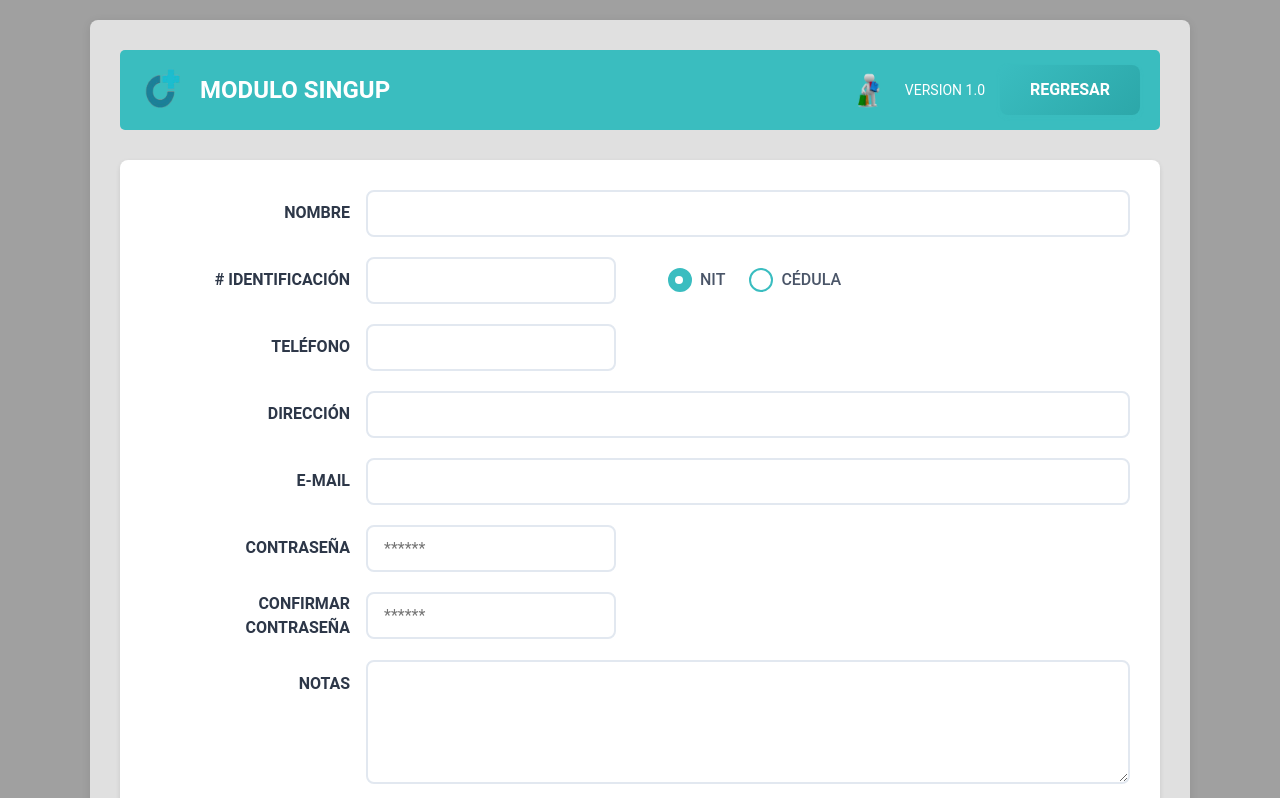
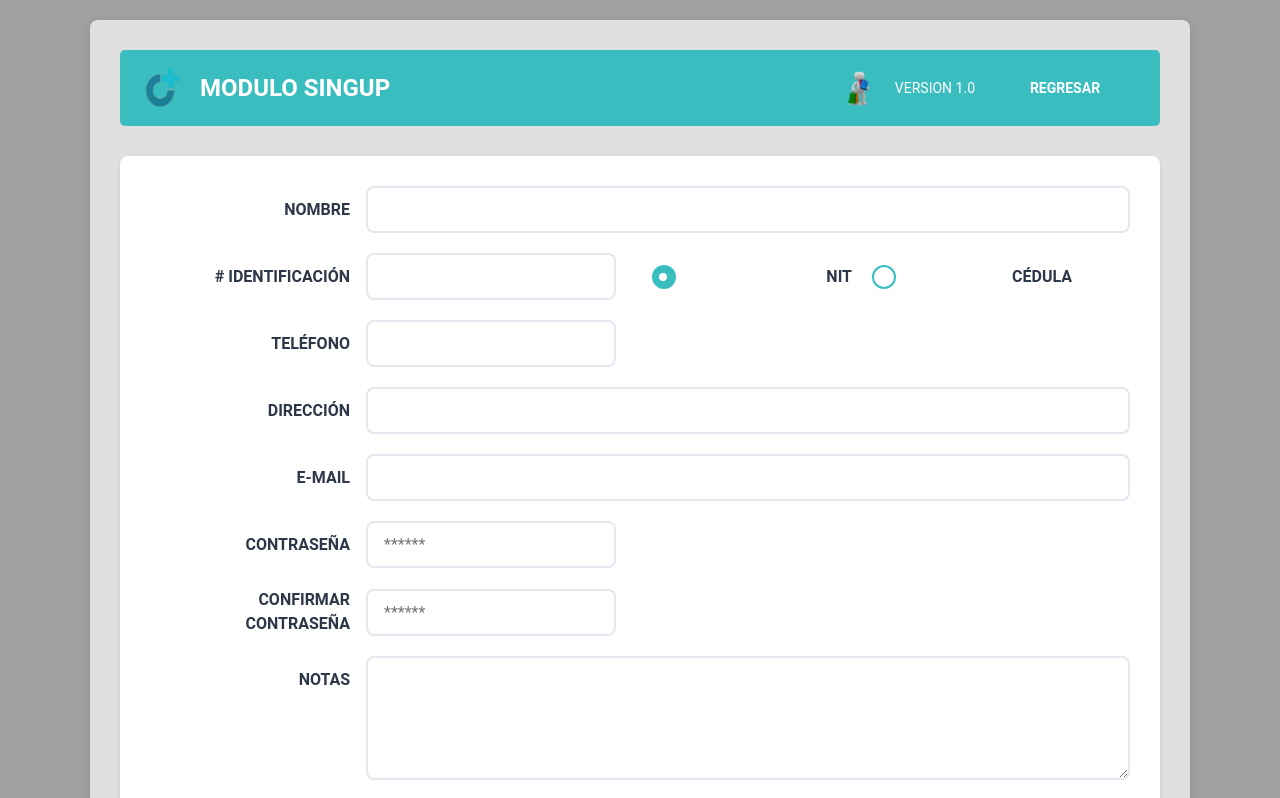
Before and after one commit to DanielFernandoVelazco/tundama-system, a React (Create React App) app in the folder frontend/: page /signup in a window 1280 px wide. Shown: the top 798 px of the page. Built offline with nearby package versions, Linux system fonts and the light colour scheme.

Commit message:
Modifica css signup

```diff
--- a/frontend/src/pages/SignUp/SignUp.css
+++ b/frontend/src/pages/SignUp/SignUp.css
@@ -1,4 +1,4 @@
-/* ===== SIGNUP MODULE - ESTILOS OPTIMIZADOS ===== */
+/* ===== SIGNUP MODULE - ESTILOS ESPECÍFICOS ===== */
 .client-module-container {
     max-width: 800px;
     margin: 2rem auto;
@@ -6,7 +6,7 @@
     padding: 0 1rem;
 }
 
-/* ===== GRUPOS DE FORMULARIO ===== */
+/* ===== GRUPOS DE FORMULARIO ESPECÍFICOS ===== */
 .form-group-signup {
     display: flex;
     align-items: center;
@@ -26,7 +26,7 @@
     line-height: 1.5;
 }
 
-/* ===== INPUTS BASE ===== */
+/* ===== INPUTS BASE ESPECÍFICOS ===== */
 .form-group-signup input[type="text"],
 .form-group-signup input[type="password"],
 .form-group-signup input[type="email"],
@@ -50,7 +50,7 @@
     box-shadow: 0 0 0 3px rgba(58, 189, 192, 0.1);
 }
 
-/* ===== VARIANTES DE INPUT ===== */
+/* ===== VARIANTES DE INPUT ESPECÍFICAS ===== */
 .form-group-signup input.read-only-input {
     background-color: #f7fafc;
     color: #718096;
@@ -58,22 +58,6 @@
     cursor: not-allowed;
 }
 
-.form-group-signup input.small-input {
-    max-width: 150px;
-    min-width: 150px;
-}
-
-.form-group-signup input.medium-input {
-    max-width: 250px;
-    min-width: 200px;
-}
-
-.form-group-signup input.full-width-input {
-    max-width: none;
-    width: 100%;
-}
-
-/* ===== TEXTAREA ===== */
 .form-group-signup textarea {
     resize: vertical;
     min-height: 5rem;
@@ -88,8 +72,44 @@
     flex-wrap: nowrap;
 }
 
-.form-group-signup.type-selector input[type="text"] {
-    margin-right: 1rem;
+.form-group-signup.type-selector .identification-input-container {
+    display: flex;
+    align-items: center;
+    gap: 15px;
+    flex-grow: 1;
+}
+
+/* RADIO BUTTONS TRADICIONALES CUADRADOS */
+.radio-group-traditional {
+    display: flex;
+    align-items: center;
+    gap: 2rem;
+    flex-shrink: 0;
+}
+
+.radio-label {
+    display: flex;
+    align-items: center;
+    cursor: pointer;
+    font-weight: 500;
+    color: #4a5568;
+    font-size: 1rem;
+    transition: color 0.3s ease;
+}
+
+.radio-label:hover {
+    color: #2d3748;
+}
+
+.radio-label input[type="radio"] {
+    margin-right: 0.5rem;
+    width: 1.1rem;
+    height: 1.1rem;
+    cursor: pointer;
+}
+
+.radio-text {
+    font-weight: 500;
 }
 
 .form-group-signup.full-width-textarea-signup {
@@ -100,119 +120,7 @@
     padding-top: 0.75rem;
 }
 
-/* ===== RADIO BUTTONS MEJORADOS ===== */
-.form-group-signup .radio-group {
-    display: flex;
-    align-items: center;
-    gap: 1.5rem;
-    flex-shrink: 0;
-}
-
-.form-group-signup .radio-group input[type="radio"] {
-    display: none;
-}
-
-.form-group-signup .radio-group label {
-    position: relative;
-    cursor: pointer;
-    padding-left: 2rem;
-    font-weight: 500;
-    color: #4a5568;
-    text-align: left;
-    width: auto;
-    min-width: auto;
-    margin: 0;
-    font-size: 1rem;
-    transition: color 0.3s ease;
-}
-
-.form-group-signup .radio-group label:hover {
-    color: #2d3748;
-}
-
-.form-group-signup .radio-group label::before {
-    content: '';
-    position: absolute;
-    left: 0;
-    top: 50%;
-    transform: translateY(-50%);
-    width: 1.25rem;
-    height: 1.25rem;
-    border: 2px solid #3abdc0;
-    border-radius: 50%;
-    background: white;
-    transition: all 0.3s ease;
-}
-
-.form-group-signup .radio-group label::after {
-    content: '';
-    position: absolute;
-    left: 0.4375rem;
-    top: 50%;
-    transform: translateY(-50%) scale(0);
-    width: 0.5rem;
-    height: 0.5rem;
-    background: white;
-    border-radius: 50%;
-    transition: transform 0.3s ease;
-}
-
-.form-group-signup .radio-group input[type="radio"]:checked+label::before {
-    background-color: #3abdc0;
-    border-color: #3abdc0;
-}
-
-.form-group-signup .radio-group input[type="radio"]:checked+label::after {
-    transform: translateY(-50%) scale(1);
-}
-
-/* ===== TEXTO INFORMATIVO ===== */
-.info-text {
-    font-size: 0.875rem;
-    color: #718096;
-    margin-left: 0.5rem;
-    white-space: nowrap;
-    font-style: italic;
-}
-
-/* ===== GRUPO DE BOTONES ===== */
-.button-group-signup {
-    display: flex;
-    justify-content: center;
-    gap: 1.5rem;
-    margin-top: 2rem;
-    padding-top: 1.5rem;
-    border-top: 1px solid #e2e8f0;
-    width: 100%;
-}
-
-/* ===== BOTÓN REGRESAR ESPECÍFICO ===== */
-.button-regresar-signup {
-    padding: 0.75rem 1.5rem;
-    font-size: 1rem;
-    text-decoration: none;
-    background: linear-gradient(135deg, #3abdc0, #2ca7a9);
-    color: white;
-    border: none;
-    border-radius: 0.5rem;
-    cursor: pointer;
-    text-transform: uppercase;
-    font-weight: 700;
-    display: inline-flex;
-    align-items: center;
-    justify-content: center;
-    transition: all 0.3s ease;
-    min-width: 140px;
-    box-shadow: 0 2px 4px rgba(58, 189, 192, 0.2);
-}
-
-.button-regresar-signup:hover {
-    background: linear-gradient(135deg, #2ca7a9, #249597);
-    transform: translateY(-1px);
-    box-shadow: 0 4px 8px rgba(58, 189, 192, 0.3);
-}
-
-/* ===== RESPONSIVE - MOBILE FIRST ===== */
+/* ===== RESPONSIVE ESPECÍFICO ===== */
 @media (max-width: 768px) {
     .client-module-container {
         margin: 1rem auto;
@@ -243,28 +151,22 @@
         font-size: 1rem;
     }
 
-    .form-group-signup input.small-input,
-    .form-group-signup input.medium-input {
-        width: 100%;
-        max-width: none;
-        min-width: auto;
-    }
-
     /* Grupos especiales en mobile */
     .form-group-signup.type-selector {
         align-items: stretch;
     }
 
-    .form-group-signup.type-selector input[type="text"] {
-        margin-right: 0;
-        width: 100%;
+    .form-group-signup.type-selector .identification-input-container {
+        flex-direction: column;
+        align-items: flex-start;
+        gap: 10px;
     }
 
-    .form-group-signup .radio-group {
+    .radio-group-traditional {
         flex-direction: row;
         justify-content: flex-start;
         width: 100%;
-        gap: 1rem;
+        gap: 1.5rem;
         margin-top: 0.5rem;
     }
 
@@ -274,28 +176,6 @@
 
     .form-group-signup.full-width-textarea-signup label {
         padding-top: 0;
-    }
-
-    /* Botones en mobile */
-    .button-group-signup {
-        flex-direction: column;
-        align-items: center;
-        gap: 1rem;
-    }
-
-    .button-regresar-signup {
-        width: 100%;
-        max-width: 280px;
-        margin-left: 0;
-    }
-
-    /* Ajustes de texto en mobile */
-    .info-text {
-        margin-left: 0;
-        font-size: 0.8rem;
-        text-align: center;
-        display: block;
-        margin-top: 0.25rem;
     }
 }
 
@@ -309,38 +189,18 @@
         margin-bottom: 1.25rem;
     }
 
-    .form-group-signup .radio-group {
-        gap: 0.75rem;
+    .radio-group-traditional {
+        gap: 1rem;
     }
 
-    .form-group-signup .radio-group label {
+    .radio-label {
         font-size: 0.9rem;
-        padding-left: 1.75rem;
-    }
-
-    .button-group-signup {
-        margin-top: 1.5rem;
-        padding-top: 1rem;
     }
 }
 
-/* ===== MEJORAS DE ACCESIBILIDAD ===== */
+/* ===== MEJORAS DE ACCESIBILIDAD ESPECÍFICAS ===== */
 .form-group-signup input:focus-visible,
 .form-group-signup textarea:focus-visible {
     outline: 2px solid #3abdc0;
     outline-offset: 2px;
 }
-
-.form-group-signup .radio-group input[type="radio"]:focus-visible+label::before {
-    outline: 2px solid #3abdc0;
-    outline-offset: 2px;
-}
-
-/* ===== ESTADOS DE DESHABILITADO ===== */
-.form-group-signup input:disabled,
-.form-group-signup textarea:disabled {
-    background-color: #f7fafc;
-    color: #a0aec0;
-    cursor: not-allowed;
-    border-color: #e2e8f0;
-}
```
